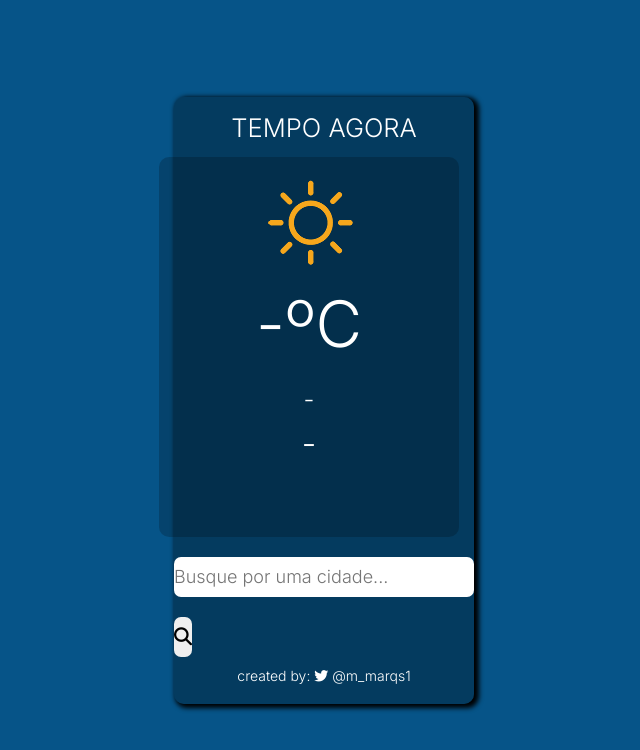
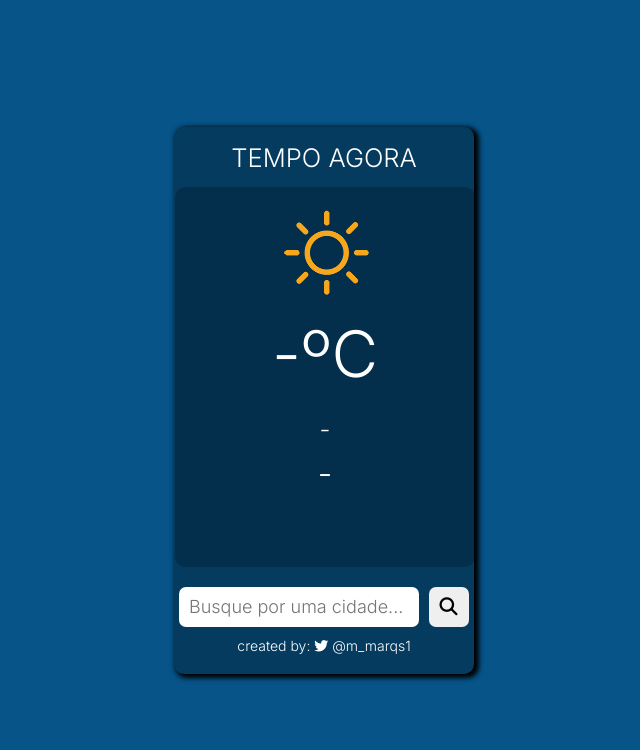
Before and after one commit to matheusmrqs4/weather-app-js, a plain HTML site: page index.html in a window 1280 px wide. Shown: the whole page, without its empty margins (316-956 px from the left). Drawn offline with Linux system fonts and the light colour scheme.

Commit message:
Update style.css

```diff
--- a/css/style.css
+++ b/css/style.css
@@ -50,7 +50,7 @@ body{
     text-align: center;
 }
 .weather-container{
-    margin-left: -15px;
+    margin-left: 1px;
     width: 300px;
     height: 380px;
     background: rgba(0,0,0,0.2);
@@ -85,22 +85,27 @@ body{
     text-align: center;
     font-size: 2rem;
 }
+
 .content .form-control{
-    width: 100%;
+    width: 80%;
     height: 40px;
     border: none;
     outline: none;
     font-size: 18px;
     border-radius: 7px;
     margin-top: 20px;
+    margin-left: 5px;
+    padding: 10px;
 }
 .content .btn{
     height: 40px;
+    width: 40px;
     border: none;
     outline: none;
     font-size: 18px;
     border-radius: 7px;
     margin-top: 20px;
+    margin-left: 5px;
 }
 .content .btn:hover{
     color: #fff;
@@ -109,7 +114,7 @@ body{
 .content .btn:active {
     background-color: #000000;
     box-shadow: 0 1px rgb(255, 255, 255);
-    transform: translateX(1px);
+    transform: translateY(1px);
   }
   .assignature{
      font-size: 14px;
```
